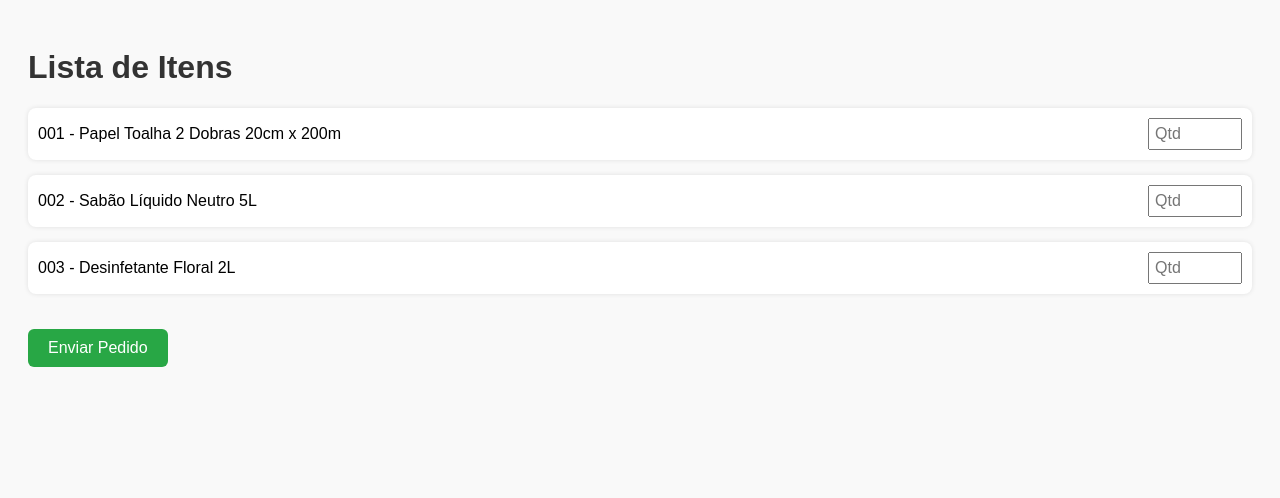
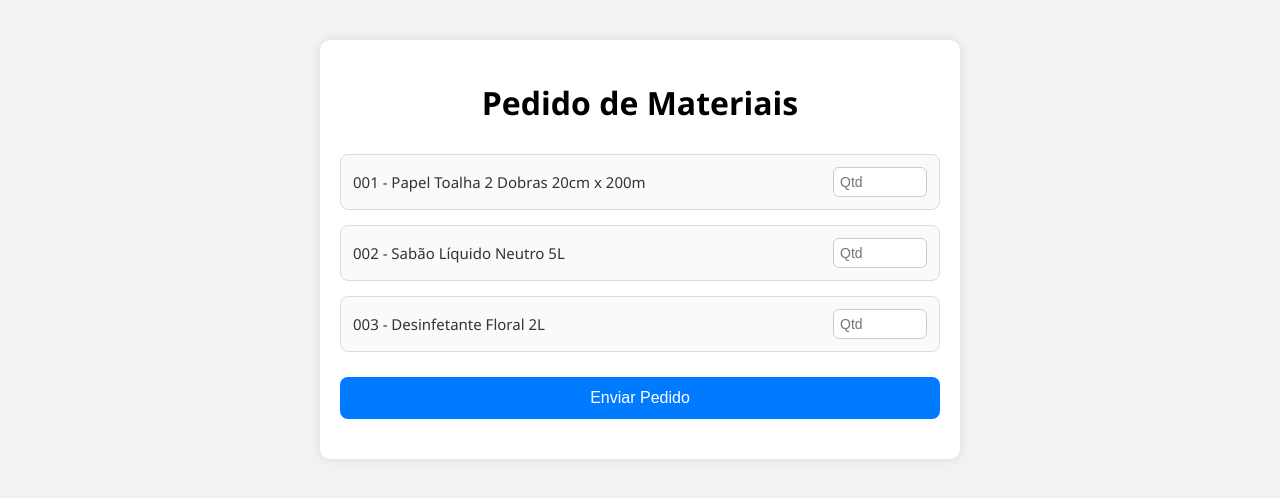
Before and after one commit to Gigamar/app-de-embalagem, a plain HTML site: page index.html in a window 1280 px wide. Drawn offline with Linux system fonts and the light colour scheme.

```diff
--- a/index.html
+++ b/index.html
@@ -2,28 +2,31 @@
 <!DOCTYPE html>
 <html lang="pt-BR">
 <head>
-    <meta charset="UTF-8">
-    <title>Pedido de Embalagens</title>
-    <link rel="stylesheet" href="style.css">
+  <meta charset="UTF-8" />
+  <meta name="viewport" content="width=device-width, initial-scale=1.0"/>
+  <title>Aplicativo de Embalagem</title>
+  <link rel="stylesheet" href="style.css" />
 </head>
 <body>
-    <h1>Lista de Itens</h1>
-    <form onsubmit="event.preventDefault(); enviarPedido();">
+  <div class="container">
+    <h1>Pedido de Materiais</h1>
+    <div class="item-list">
       <div class="item">
-            <span>001 - Papel Toalha 2 Dobras 20cm x 200m</span>
-            <input type="number" placeholder="Qtd" min="0">
+        <span class="descricao">001 - Papel Toalha 2 Dobras 20cm x 200m</span>
+        <input type="number" placeholder="Qtd" min="0"/>
       </div>
       <div class="item">
-            <span>002 - Sabão Líquido Neutro 5L</span>
-            <input type="number" placeholder="Qtd" min="0">
+        <span class="descricao">002 - Sabão Líquido Neutro 5L</span>
+        <input type="number" placeholder="Qtd" min="0"/>
       </div>
       <div class="item">
-            <span>003 - Desinfetante Floral 2L</span>
-            <input type="number" placeholder="Qtd" min="0">
+        <span class="descricao">003 - Desinfetante Floral 2L</span>
+        <input type="number" placeholder="Qtd" min="0"/>
       </div>
-        <button type="submit">Enviar Pedido</button>
-        <p id="mensagem"></p>
-    </form>
+    </div>
+    <button onclick="enviarPedido()">Enviar Pedido</button>
+    <p id="mensagem" class="mensagem-sucesso"></p>
+  </div>
   <script src="script.js"></script>
 </body>
 </html>
--- a/script.js
+++ b/script.js
@@ -1,4 +1,4 @@
 
 function enviarPedido() {
-    document.getElementById('mensagem').innerText = 'Pedido enviado com sucesso!';
+  document.getElementById('mensagem').innerText = 'Pedido enviado com sucesso!';
 }
--- a/style.css
+++ b/style.css
@@ -1,42 +1,64 @@
 
 body {
-    font-family: Arial, sans-serif;
+  font-family: 'Segoe UI', Tahoma, Geneva, Verdana, sans-serif;
+  background-color: #f2f2f2;
+  margin: 0;
+  padding: 0;
+}
+.container {
+  max-width: 600px;
+  margin: 40px auto;
   padding: 20px;
-    background: #f9f9f9;
+  background-color: white;
+  border-radius: 10px;
+  box-shadow: 0 0 10px rgba(0, 0, 0, 0.1);
 }
 h1 {
-    color: #333;
+  text-align: center;
+  margin-bottom: 30px;
+}
+.item-list {
+  display: flex;
+  flex-direction: column;
+  gap: 15px;
 }
 .item {
-    margin-bottom: 15px;
-    padding: 10px;
-    background: #fff;
-    border-radius: 8px;
-    box-shadow: 0 0 5px rgba(0,0,0,0.1);
   display: flex;
   justify-content: space-between;
   align-items: center;
+  padding: 12px;
+  background-color: #fafafa;
+  border-radius: 8px;
+  border: 1px solid #ddd;
 }
-input[type='number'] {
+.item .descricao {
+  font-size: 15px;
+  color: #333;
+}
+.item input {
   width: 80px;
-    padding: 5px;
-    font-size: 16px;
+  padding: 6px;
+  border-radius: 6px;
+  border: 1px solid #ccc;
+  font-size: 14px;
 }
 button {
-    margin-top: 20px;
-    padding: 10px 20px;
+  margin-top: 25px;
+  width: 100%;
+  padding: 12px;
+  background-color: #007bff;
+  color: white;
   font-size: 16px;
-    background: #28a745;
-    color: white;
   border: none;
-    border-radius: 6px;
+  border-radius: 8px;
   cursor: pointer;
 }
 button:hover {
-    background: #218838;
+  background-color: #0056b3;
 }
-#mensagem {
-    margin-top: 15px;
+.mensagem-sucesso {
+  text-align: center;
+  margin-top: 20px;
+  color: green;
   font-weight: bold;
-    color: green;
 }
```
Lines whose indentation alone changed are shown as unchanged.
